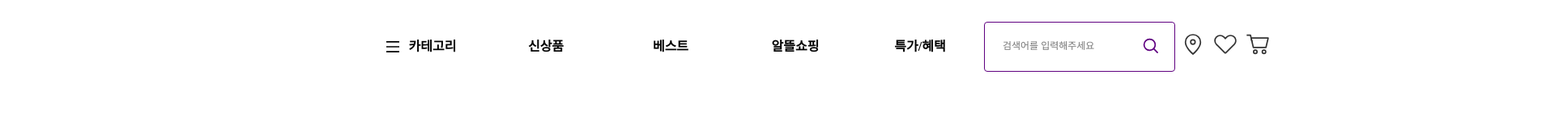
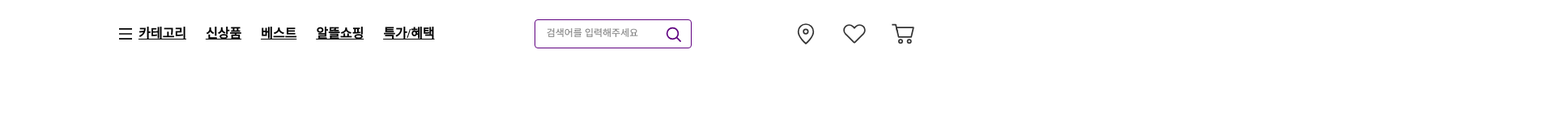
Before and after one commit to FRONTENDBOOTCAMP-14th/project-team-1, a website built with Vite: page src/components/Header/smallheader.html in a window 1280 px wide. Shown: the whole page at 81% size, 1920 px wide, since content can reach past the window. Built offline with nearby package versions, Linux system fonts and the light colour scheme.

Commit message:
header, smallheader 변수 및 크기 수정

```diff
--- a/src/components/Header/header.css
+++ b/src/components/Header/header.css
@@ -1,19 +1,18 @@
 /* 헤더 컴포넌트 */
-.header__wrapper{
+.header {
   display: flex;
-  width: 120rem;
+  max-width: 1050px;
+  width: 100%;
   flex-direction: column;
-  justify-content: center;
   align-items: center;
-  background: #fff;
+  margin: 0 auto;
 
-  a{
-  text-decoration: none;
-  color: inherit;
+  * {
+    font-family: "Pretendard", sans-serif;
   }
 }
 
-.header__top{
+.header__top {
   display: flex;
   width: 1050px;
   padding-bottom: 1.25rem;
@@ -21,86 +20,84 @@ flex-direction: column;
   align-items: flex-end;
   gap: 2rem;
 
-ul{
+  ul {
     list-style: none;
     margin: 0;
     padding: 0;
   }
 }
 
-.user__area{
-  font-family: Pretendard;
-  font-size: .7502rem;
+.user__area {
+  display: flex;
+  font-size: 0.7502rem;
   font-style: normal;
   font-weight: 400;
   line-height: 160%;
-  display: flex;
-  padding-top: .75rem;
+  padding-top: 0.75rem;
   align-items: center;
-  gap: .75rem;
+  gap: 0.75rem;
 
-  .purple{
-    color: #5f0080;
+  .purple {
+    color: var(--primary);
   }
 }
 
-.membership{
-  color: #5f0080;
+.membership {
+  color: var(--primary);
 }
 
-.header__middle{
+.header__middle {
   display: flex;
   justify-content: space-between;
   align-items: center;
   align-self: stretch;
 }
 
-.logo-area{
+.logo-area {
   display: flex;
   align-items: center;
-  gap: .75rem;
-  font-family: Pretendard;
+  gap: 0.75rem;
   font-size: 1.333rem;
   font-style: normal;
   font-weight: 600;
   line-height: 150%;
 
-  ul{
+  ul {
     display: flex;
     align-items: center;
-    gap: .75rem;
+    gap: 0.75rem;
   }
 
-  .new{
+  .new {
     position: relative;
   }
 
-  .new__icon{
+  .new__icon {
     position: absolute;
     top: -0.1875rem;
     right: -0.8125rem;
   }
 
-  .purple{
-    color: #5f0080;
+  .purple {
+    color: var(--primary);
   }
 
-  .gray{
-    color: #898989;
+  .gray {
+    color: var(--gray--400);
   }
 }
 
-.search__bar{
+.search__bar {
   display: flex;
   width: 25rem;
-  padding: .75rem 1.25rem;
+  padding: 0.75rem 1.25rem;
   justify-content: space-between;
   align-items: center;
-  border-radius: .25rem;
-  border: .0625rem solid #5f0080;
+  border-radius: 0.25rem;
+  border: 0.0625rem solid var(--primary);
 }
 
-.search__field{
+.search__field {
   border: none;
   outline: none;
   flex-grow: 1;
@@ -109,17 +106,17 @@ ul{
   font-style: normal;
   font-weight: 400;
   line-height: 160%;
-  color: #898989;
+  color: var(--gray--400);
 }
 
-.search__button{
+.search__button {
   background: transparent;
   border: none;
   padding: 0;
   cursor: pointer;
 }
 
-.user__utils{
+.user__utils {
   display: flex;
   align-items: center;
   gap: 1.25rem;
@@ -128,11 +125,11 @@ height: 2.25rem;
   justify-content: center;
 }
 
-.user__utils:hover{
-  color: #5f0080;
+.user__utils:hover {
+  color: var(--primary);
 }
 
-.main-nav ul{
+.main-nav ul {
   display: flex;
   width: 65.625rem;
   padding: 1rem 0;
@@ -144,42 +141,41 @@ justify-content: center;
   font-weight: 600;
   line-height: 150%;
 
-  li{
+  li {
     display: flex;
     width: 9.375rem;
-    padding: .5rem 0;
+    padding: 0.5rem 0;
     justify-content: center;
     align-items: flex-end;
-    gap: .25rem;
+    gap: 0.25rem;
   }
 }
 
-.main-nav__hamburger a{
+.main-nav__hamburger a {
   display: flex;
   align-items: center;
-gap: .75rem;
+  gap: 0.75rem;
 }
 
-.notice{
+.notice {
   display: flex;
-  padding: .25rem .5rem;
+  padding: 0.25rem 0.5rem;
   align-items: flex-start;
-  gap: .25rem;
+  gap: 0.25rem;
   border-radius: 1rem;
-  border: .0625rem solid #A6A6A6;
-  font-family: pretendard;
-  font-size: .7502rem;
+  border: 0.0625rem solid var(--gray--300);
+  font-size: 0.7502rem;
   font-style: normal;
   font-weight: 400;
   line-height: 160%;
 
-  .purple{
-    color: #5f0080;
+  .purple {
+    color: var(--primary);
   }
 }
 
 .logo-area ul li a:hover,
 .main-nav ul li a:hover,
 .user__utils li a:hover {
-  color: #5f0080;
+  color: var(--primary);
 }
--- a/src/components/Header/header.html
+++ b/src/components/Header/header.html
@@ -1,31 +1,45 @@
-<!doctype html>
+<!DOCTYPE html>
 <html lang="ko-KR">
   <head>
     <meta charset="UTF-8" />
-    <link href="https://fonts.googleapis.com/css2?family=Inter&display=swap" rel="stylesheet">
+    <link
+      href="https://fonts.googleapis.com/css2?family=Inter&display=swap"
+      rel="stylesheet"
+    />
     <meta name="viewport" content="width=device-width, initial-scale=1.0" />
+    <link rel="stylesheet" href="../../styles/variables.css" />
+    <link rel="stylesheet" href="../../styles/reset.css" />
     <link rel="stylesheet" href="./header.css" />
   </head>
   <body>
-<div class="header__wrapper">
-
+    <header class="header">
       <div class="header__top">
         <ul class="user__area">
           <li><a class="purple" href="/">회원가입</a></li>
           <li><a href="/">로그인</a></li>
           <li><a href="/">고객센터</a></li>
-  <li><a href="/"><img src="../../assets/icon_down.svg" alt="공지사항" /></a></li>
+          <li>
+            <a href="/"
+              ><img src="../../assets/icon_down.svg" alt="공지사항"
+            /></a>
+          </li>
         </ul>
 
         <div class="header__middle">
-
           <div class="logo-area">
             <img src="../../assets/logo.svg" alt="/" />
             <ul>
               <li><a class="purple" href="/">마켓칼리</a></li>
-<li class="new"><a class="gray" href="/">뷰티칼리
-  <img class="new__icon" src="../../assets/icon_new.svg" alt="/" />
-</a></li>
+              <li class="new">
+                <a class="gray" href="/"
+                  >뷰티칼리
+                  <img
+                    class="new__icon"
+                    src="../../assets/icon_new.svg"
+                    alt="/"
+                  />
+                </a>
+              </li>
             </ul>
           </div>
           <div class="search__bar">
@@ -55,33 +69,57 @@
             </button>
           </div>
           <ul class="user__utils">
-<li><a href="/"><img src="../../assets/location.svg" alt="/" /></a></li>
-<li><a href="/"><img src="../../assets/heart.svg" alt="/" /></a></li>
-<li><a href="/"><img src="../../assets/cart.svg" alt="/" /></a></li>
+            <li>
+              <a href="/"><img src="../../assets/location.svg" alt="/" /></a>
+            </li>
+            <li>
+              <a href="/"><img src="../../assets/heart.svg" alt="/" /></a>
+            </li>
+            <li>
+              <a href="/"><img src="../../assets/cart.svg" alt="/" /></a>
+            </li>
           </ul>
         </div>
       </div>
       <nav class="main-nav">
         <ul>
-<li class="main-nav__hamburger"><a href="/">
-<svg width="16" height="14" viewBox="0 0 16 14" fill="none" xmlns="http://www.w3.org/2000/svg">
+          <li class="main-nav__hamburger">
+            <a href="/">
+              <svg
+                width="16"
+                height="14"
+                viewBox="0 0 16 14"
+                fill="none"
+                xmlns="http://www.w3.org/2000/svg"
+              >
                 <g clip-path="url(#clip0_42_624)">
-<path fill-rule="evenodd" clip-rule="evenodd" d="M0 0H16V1.7H0V0ZM0 6.15H16V7.85H0V6.15ZM0 12.3H16V14H0V12.3Z" fill="currentColor"/>
+                  <path
+                    fill-rule="evenodd"
+                    clip-rule="evenodd"
+                    d="M0 0H16V1.7H0V0ZM0 6.15H16V7.85H0V6.15ZM0 12.3H16V14H0V12.3Z"
+                    fill="currentColor"
+                  />
                 </g>
                 <defs>
                   <clipPath id="clip0_42_624">
-<rect width="16" height="14" fill="white"/>
+                    <rect width="16" height="14" fill="white" />
                   </clipPath>
                 </defs>
               </svg>
-    <span>카테고리</span></a></li>
+              <span>카테고리</span></a
+            >
+          </li>
           <li><a href="/">신상품</a></li>
           <li><a href="/">베스트</a></li>
           <li><a href="/">알뜰쇼핑</a></li>
           <li><a href="/">특가/혜택</a></li>
-          <li><a class="notice" href="/"><span class="purple">샛별.낮</span> 배송안내</a></li>
+          <li>
+            <a class="notice" href="/"
+              ><span class="purple">샛별.낮</span> 배송안내</a
+            >
+          </li>
         </ul>
       </nav>
-</div>
+    </header>
   </body>
 </html>
--- a/src/components/Header/smallheader.css
+++ b/src/components/Header/smallheader.css
@@ -1,93 +1,80 @@
-/* 스몰 헤더 컴포넌트 */
-.small-header__wrapper{
+.small-header {
   display: flex;
-  width: 120rem;
-  flex-direction: row;
-  justify-content: center;
+  max-width: 1050px;
+  width: 100%;
+  padding: 1rem 2rem;
+  justify-content: space-between;
   align-items: center;
-  background: #fff;
+  margin: 0 auto;
+}
 
-  a{
-  text-decoration: none;
-  color: inherit;
-  }
+.main-nav {
+  display: flex;
+  align-items: center;
+  gap: 2rem;
+  width: 100%;
+  justify-content: space-between;
+}
 
-  ul{
+.main-nav ul {
+  display: flex;
+  align-items: center;
+  gap: 1.5rem;
   list-style: none;
+  padding: 0;
   margin: 0;
-  padding: 0;
+  font-family: Pretendard;
+  font-size: 1rem;
+  font-weight: 600;
+
+  li {
+    white-space: nowrap;
   }
 }
 
-.main-nav ul{
+.main-nav__hamburger a {
   display: flex;
-  padding: 1rem 0;
-  justify-content: space-between;
   align-items: center;
-  font-family: Pretendard;
-  font-size: 1rem;
-  font-style: normal;
-  font-weight: 600;
-  line-height: 150%;
-  gap: .25rem;
-
-    li{
-    display: flex;
-    width: 9.375rem;
-    padding: .5rem 0;
-    justify-content: center;
-    align-items: flex-end;
-    gap: .25rem;
-}
+  gap: 0.5rem;
 }
 
-.main-nav__hamburger a{
+.search__bar {
   display: flex;
   align-items: center;
-  gap: .75rem;
+  justify-content: space-between;
+  border: 1px solid var(--primary);
+  border-radius: 4px;
+  padding: 0 0.75rem;
+  height: 2.25rem;
+  width: 12.125rem;
+  box-sizing: border-box;
 }
 
-.main-nav ul li a:hover {
-  color: #5f0080;
+.search__field {
+  flex: 1 1 auto;
+  border: none;
+  outline: none;
+  font-family: Pretendard;
+  font-size: 0.75rem;
+  color: var(--gray--400);
+  min-width: 0;
 }
 
-.search__bar{
-display: flex;
-width: 12.125rem;
-height: 2.25rem;
-padding: .75rem 1.25rem;
-justify-content: space-between;
-align-items: center;
-flex-shrink: 0;
-border-radius: .25rem;
-border: .0625rem solid #5F0080;
+.search__button {
+  background: none;
+  border: none;
+  padding: 0;
+  display: flex;
+  align-items: center;
+  cursor: pointer;
 }
 
-.search__field{
-  border: none;
-  outline: none;
-  flex-grow: 1;
-  font-family: Pretendard;
-  font-size: .7502rem;
-  font-style: normal;
-  font-weight: 400;
-  line-height: 160%;
-  color: #898989;
+.user__utils {
+  display: flex;
+  align-items: center;
+  gap: 1.25rem;
 }
 
-.search__button{
-background: transparent;
-border: none;
-padding: 0;
-cursor: pointer;
+.user__utils li {
+  list-style: none;
 }
-
-.user__utils{
-gap: 1.25rem;
-display: flex;
-align-items: center;
-gap: 1.25rem;
-width: 2.25rem;
-height: 2.25rem;
-justify-content: center;
-}
--- a/src/components/Header/smallheader.html
+++ b/src/components/Header/smallheader.html
@@ -1,34 +1,56 @@
-<!doctype html>
+<!DOCTYPE html>
 <html lang="ko-KR">
   <head>
     <meta charset="UTF-8" />
-    <link href="https://fonts.googleapis.com/css2?family=Inter&display=swap" rel="stylesheet">
+    <link
+      href="https://fonts.googleapis.com/css2?family=Inter&display=swap"
+      rel="stylesheet"
+    />
     <meta name="viewport" content="width=device-width, initial-scale=1.0" />
+    <link rel="stylesheet" href="../../styles/variables.css" />
+    <link rel="stylesheet" href="../../styles/reset.css" />
     <link rel="stylesheet" href="./smallheader.css" />
   </head>
   <body>
-
-<div class="small-header__wrapper">
+    <div class="small-header">
       <nav class="main-nav">
+        <!-- 메뉴 리스트 -->
         <ul>
-<li class="main-nav__hamburger"><a href="/">
-<svg width="16" height="14" viewBox="0 0 16 14" fill="none" xmlns="http://www.w3.org/2000/svg">
+          <li class="main-nav__hamburger">
+            <a href="/">
+              <svg
+                width="16"
+                height="14"
+                viewBox="0 0 16 14"
+                fill="none"
+                xmlns="http://www.w3.org/2000/svg"
+              >
                 <g clip-path="url(#clip0_42_624)">
-<path fill-rule="evenodd" clip-rule="evenodd" d="M0 0H16V1.7H0V0ZM0 6.15H16V7.85H0V6.15ZM0 12.3H16V14H0V12.3Z" fill="currentColor"/>
+                  <path
+                    fill-rule="evenodd"
+                    clip-rule="evenodd"
+                    d="M0 0H16V1.7H0V0ZM0 6.15H16V7.85H0V6.15ZM0 12.3H16V14H0V12.3Z"
+                    fill="currentColor"
+                  />
                 </g>
                 <defs>
                   <clipPath id="clip0_42_624">
-<rect width="16" height="14" fill="white"/>
+                    <rect width="16" height="14" fill="white" />
                   </clipPath>
                 </defs>
               </svg>
-    <span>카테고리</span></a></li>
+              <span>카테고리</span>
+            </a>
+          </li>
           <li><a href="/">신상품</a></li>
           <li><a href="/">베스트</a></li>
           <li><a href="/">알뜰쇼핑</a></li>
           <li><a href="/">특가/혜택</a></li>
+        </ul>
+
+        <!-- 검색창 -->
         <div class="search__bar">
-        <label for="input-search" class="sr-only"></label>
+          <label for="input-search" class="sr-only">검색창</label>
           <input
             type="text"
             id="input-search"
@@ -45,15 +67,26 @@
               xmlns="http://www.w3.org/2000/svg"
             >
               <path
-              d="M18.0806 18.0811L13.9606 13.9611M8.46661 15.3341C9.3684 15.3341 10.2614 15.1565 11.0945 14.8114C11.9276 14.4663 12.6847 13.9605 13.3223 13.3228C13.96 12.6851 14.4658 11.9281 14.8109 11.095C15.156 10.2618 15.3336 9.36888 15.3336 8.4671C15.3336 7.56531 15.156 6.67235 14.8109 5.83921C14.4658 5.00607 13.96 4.24905 13.3223 3.61139C12.6847 2.97373 11.9276 2.46792 11.0945 2.12282C10.2614 1.77772 9.3684 1.6001 8.46661 1.6001C6.64537 1.6001 4.89872 2.32358 3.61091 3.61139C2.32309 4.89921 1.59961 6.64585 1.59961 8.4671C1.59961 10.2883 2.32309 12.035 3.61091 13.3228C4.89872 14.6106 6.64537 15.3341 8.46661 15.3341V15.3341Z"
+                d="M18.0806 18.0811L13.9606 13.9611M8.46661 15.3341C9.3684 15.3341 10.2614 15.1565 11.0945 14.8114C11.9276 14.4663 12.6847 13.9605 13.3223 13.3228C13.96 12.6851 14.4658 11.9281 14.8109 11.095C15.156 10.2618 15.3336 9.36888 15.3336 8.4671C15.3336 7.56531 15.156 6.67235 14.8109 5.83921C14.4658 5.00607 13.96 4.24905 13.3223 3.61139C12.6847 2.97373 11.9276 2.46792 11.0945 2.12282C10.2614 1.77772 9.3684 1.6001 8.46661 1.6001C6.64537 1.6001 4.89872 2.32358 3.61091 3.61139C2.32309 4.89921 1.59961 6.64585 1.59961 8.4671C1.59961 10.2883 2.32309 12.035 3.61091 13.3228C4.89872 14.6106 6.64537 15.3341 8.46661 15.3341Z"
                 stroke="#5F0080"
                 stroke-width="1.7"
                 stroke-linecap="round"
-            /></svg></button></div>
+              />
+            </svg>
+          </button>
+        </div>
+
+        <!-- 유저 아이콘들 -->
         <ul class="user__utils">
-<li><a href="/"><img src="../../assets/location.svg" alt="/" /></a></li>
-<li><a href="/"><img src="../../assets/heart.svg" alt="/" /></a></li>
-<li><a href="/"><img src="../../assets/cart.svg" alt="/" /></a></li>
+          <li>
+            <a href="/"><img src="../../assets/location.svg" alt="위치" /></a>
+          </li>
+          <li>
+            <a href="/"><img src="../../assets/heart.svg" alt="찜" /></a>
+          </li>
+          <li>
+            <a href="/"><img src="../../assets/cart.svg" alt="장바구니" /></a>
+          </li>
         </ul>
       </nav>
     </div>
--- a/src/styles/reset.css
+++ b/src/styles/reset.css
@@ -92,3 +92,15 @@ textarea:not([rows]) {
 button {
   cursor: pointer;
 }
+
+.sr-only {
+  position: absolute;
+  width: 1px;
+  height: 1px;
+  padding: 0;
+  margin: -1px;
+  overflow: hidden;
+  clip-path: inset(50%);
+  border: 0;
+  clip: rect(0 0 0 0);
+}
```
Lines whose indentation alone changed are shown as unchanged.
